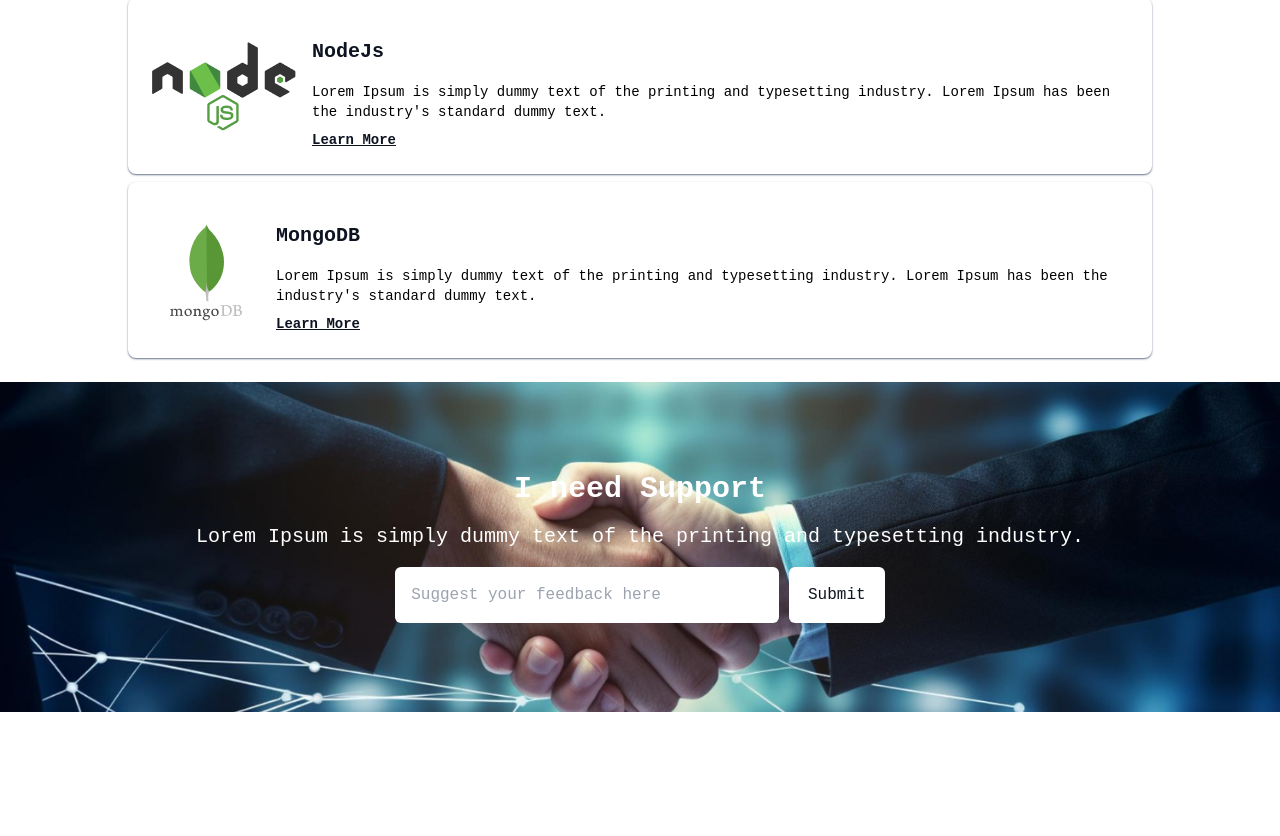
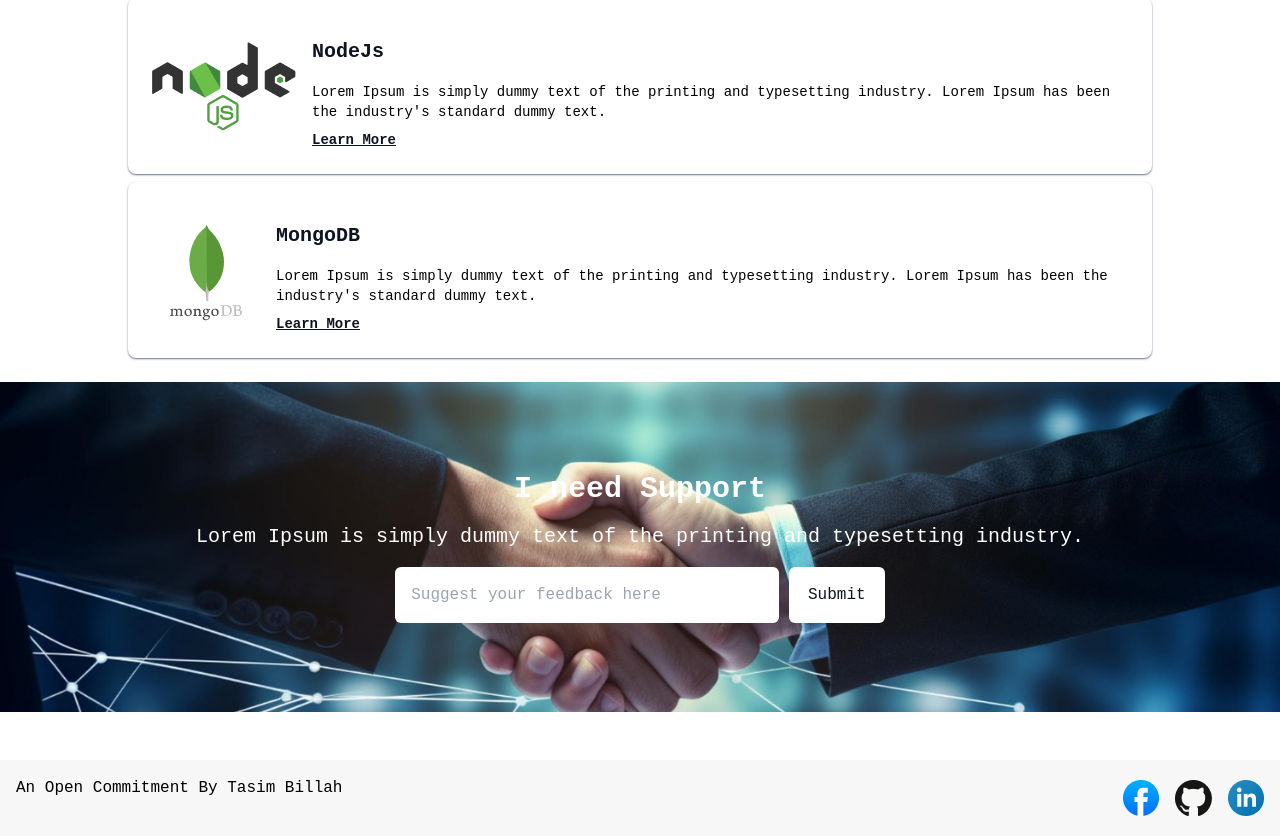
Before and after one commit to TASIM-Billah-01/basic-web-developer, a plain HTML site: page index.html in a window 1280 px wide. Shown: the part 2208-3044 px from the top of the page. Before the commit the page ends 2944 px from the top, so only its background shows below. Drawn offline with nearby package versions, Linux system fonts and the light colour scheme; a web font is replaced by a local one.

Commit message:
footer added

```diff
--- a/index.html
+++ b/index.html
@@ -311,5 +311,16 @@
       </div>
 
     </header>
+
+    <footer>
+      <div class="p-4 mt-12 lg:flex lg:justify-between items-center" style="background-color: rgba(13, 19, 33, 0.03)">
+        <h1 class="text-center lg:text-left mb-5">An Open Commitment By <span class="lg:inline block">Tasim Billah </span></h1>
+        <div class="flex gap-4 justify-center">
+          <img src="./assets/facebook.png" alt="">
+          <img src="./assets/github.png" alt="">
+          <img src="./assets/linkedin-icon 1.png" alt="">
+        </div>
+      </div>
+    </footer>
   </body>
 </html>
```
